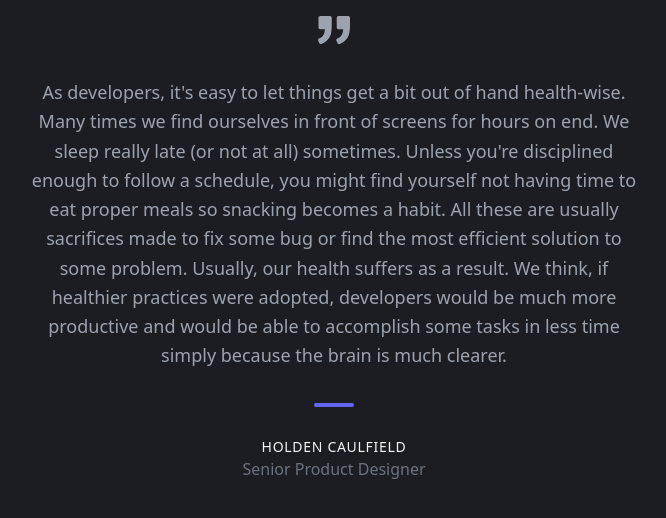
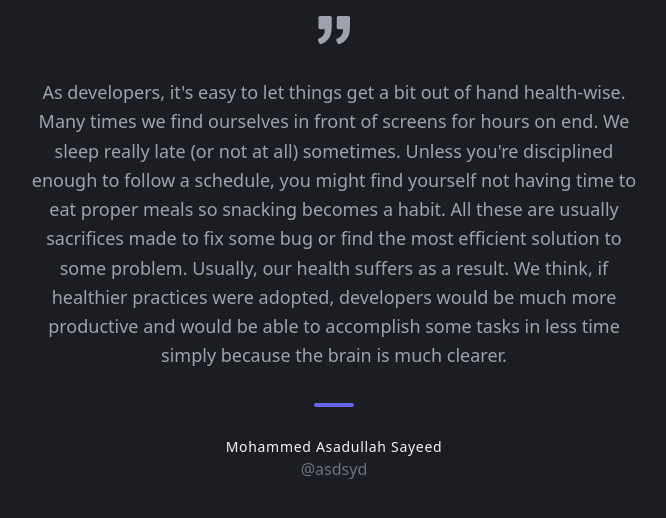
Before and after one commit to asdsyd/Healthy-developer, a website: page src/pages/about.html in a window 1280 px wide. Shown: the part 162-680 px from the top of the page, without its empty margins (306-972 px from the left). Drawn offline with Linux system fonts and the light colour scheme.

Commit message:
modified about.html

```diff
--- a/src/pages/about.html
+++ b/src/pages/about.html
@@ -36,8 +36,8 @@
 
         </p>
         <span class="inline-block h-1 w-10 rounded bg-indigo-500 mt-8 mb-6"></span>
-        <h2 class="text-gray-100 font-medium title-font tracking-wider text-sm">HOLDEN CAULFIELD</h2>
-        <p class="text-gray-500">Senior Product Designer</p>
+        <h2 class="text-gray-100 font-medium title-font tracking-wider text-sm">Mohammed Asadullah Sayeed</h2>
+        <p class="text-gray-500">@asdsyd</p>
       </div>
     </div>
   </section>
```
